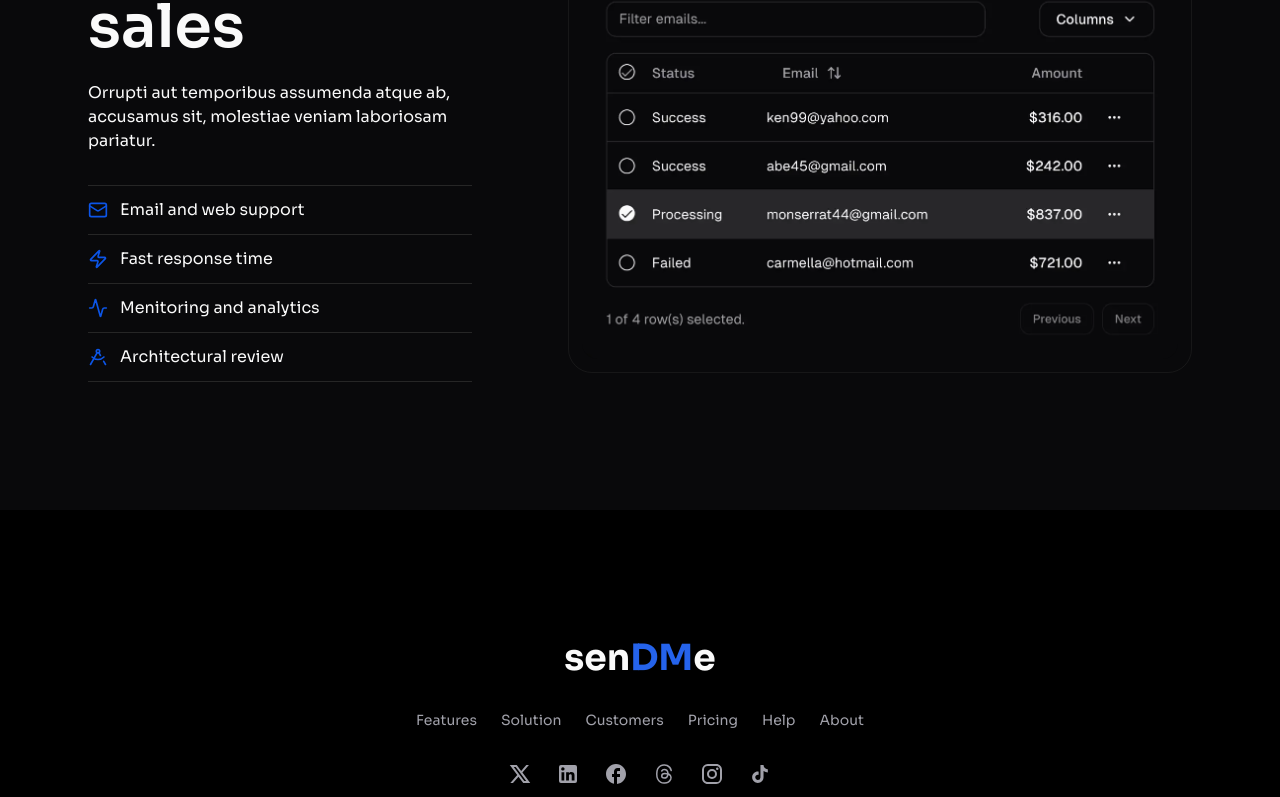
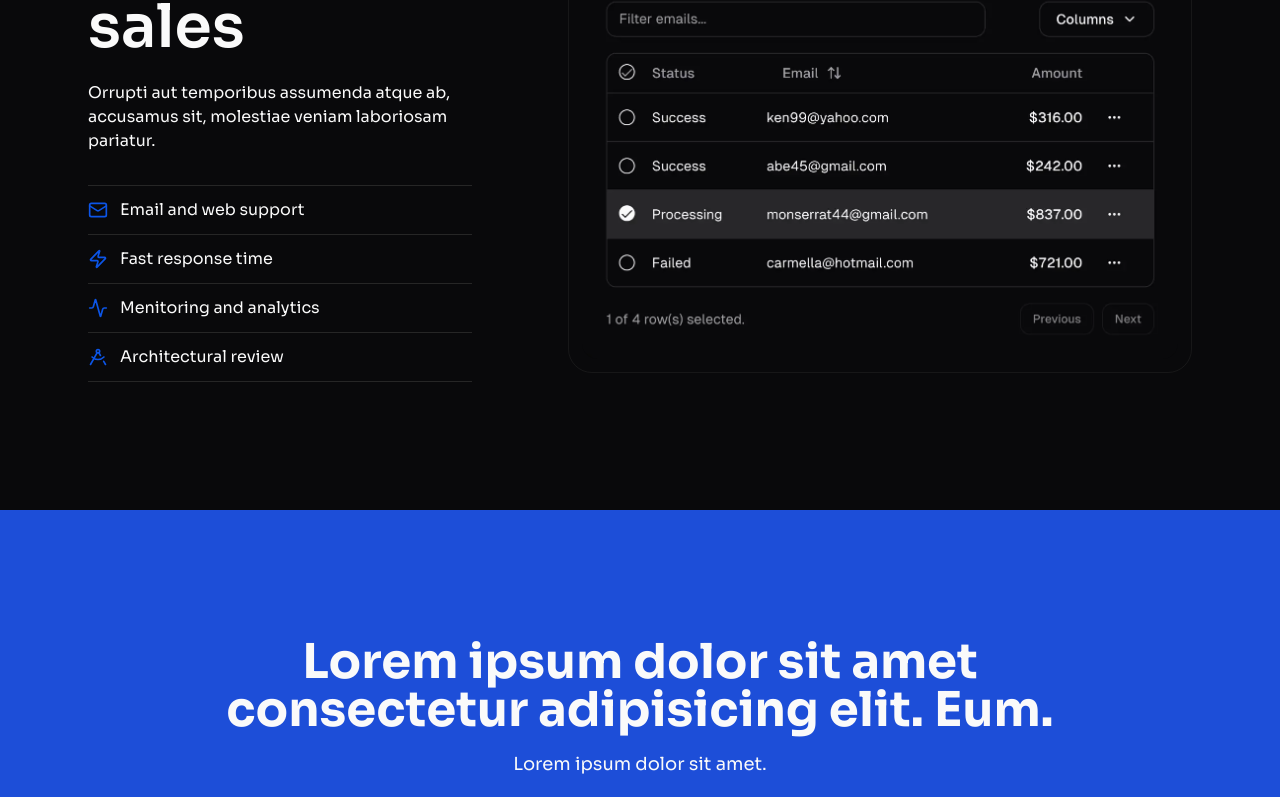
Before and after one commit to pierrerrrr/sendme, a Next.js app: page / in a window 1280 px wide. Shown: the part 2000-2797 px from the top of the page. Built offline with nearby package versions, Linux system fonts and the light colour scheme.

Commit message:
feat: add cta section to the website - just a layout idea, not the final product

```diff
--- a/src/app/(website)/page.tsx
+++ b/src/app/(website)/page.tsx
@@ -12,7 +12,7 @@ export default function Home() {
       <HeroSection />
       <Pricing />
       <FeaturesSection />
-      {/* <Cta /> */}
+      <Cta />
       <FooterSection />
     </section>
   );
--- a/src/components/cta.tsx
+++ b/src/components/cta.tsx
@@ -1,13 +1,32 @@
-import React from 'react'
+import React from 'react';
+import Link from 'next/link';
+import { Mail, Phone } from 'lucide-react';
 
 const Cta = () => {
     return (
-        <section>
-            <div className="container-sm">
-                <h2 className='text-center font-bold'>CTA</h2>
+        <section className="bg-blue-400 dark:bg-blue-700 py-16 md:py-32 text-foreground">
+            <div className="mx-auto max-w-4xl px-6 text-center">
+                <h2 className='text-white-foreground font-bold text-4xl lg:text-5xl mb-4'>
+                    Lorem ipsum dolor sit amet consectetur adipisicing elit. Eum.
+                </h2>
+                <p className="text-lg mb-12 text-white-foreground">
+                    Lorem ipsum dolor sit amet.
+                </p>
+                <div className="flex justify-center items-center gap-6">
+                    <Link href="#" target="_blank" rel="noopener noreferrer" aria-label="Fale conosco no WhatsApp">
+                        <div className="flex items-center justify-center size-16 rounded-full border-2 border-white bg-green-500 text-white">
+                            <Phone className="size-8 fill-white" />
+                        </div>
+                    </Link>
+                    <Link href="mailto:" aria-label="Envie um email">
+                        <div className="flex items-center justify-center size-16 rounded-full border-2 border-foreground text-foreground hover:bg-foreground hover:text-background transition-colors duration-300">
+                            <Mail className="size-8" />
+                        </div>
+                    </Link>
+                </div>
             </div>
         </section>
-    )
-}
+    );
+};
 
-export default Cta
+export default Cta;
```
